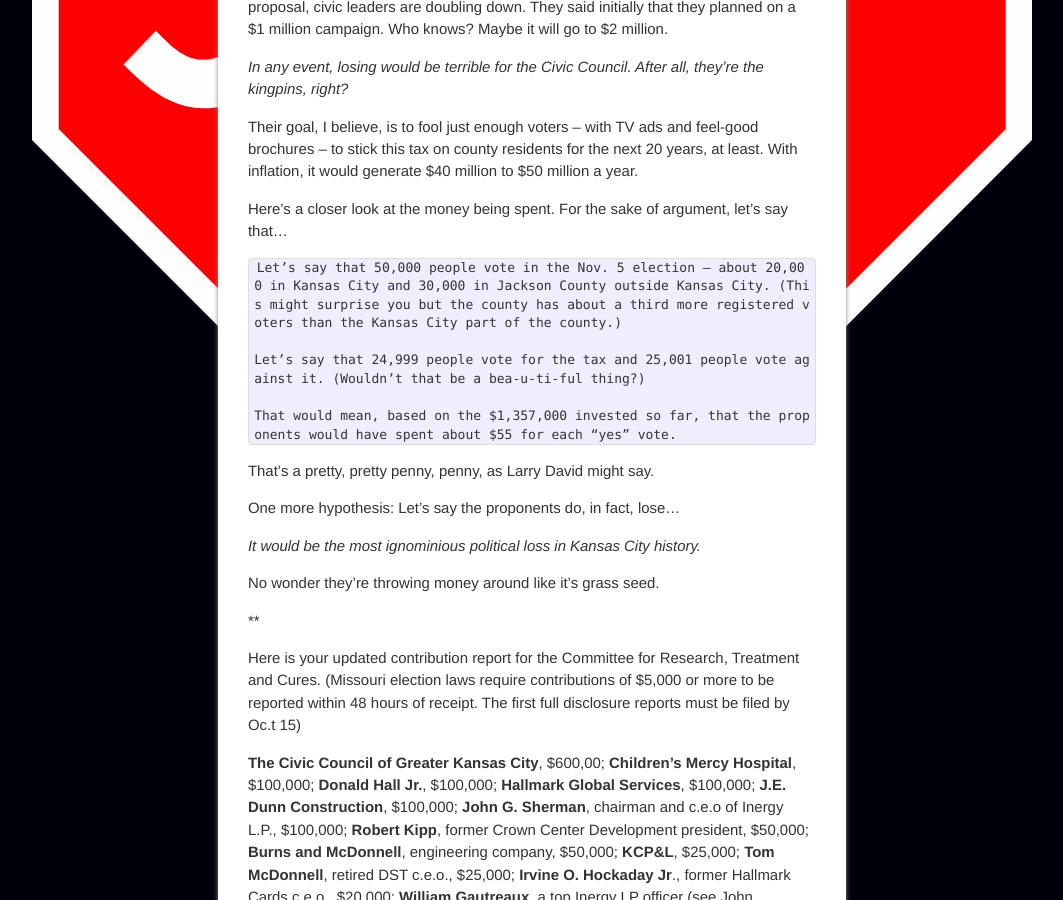
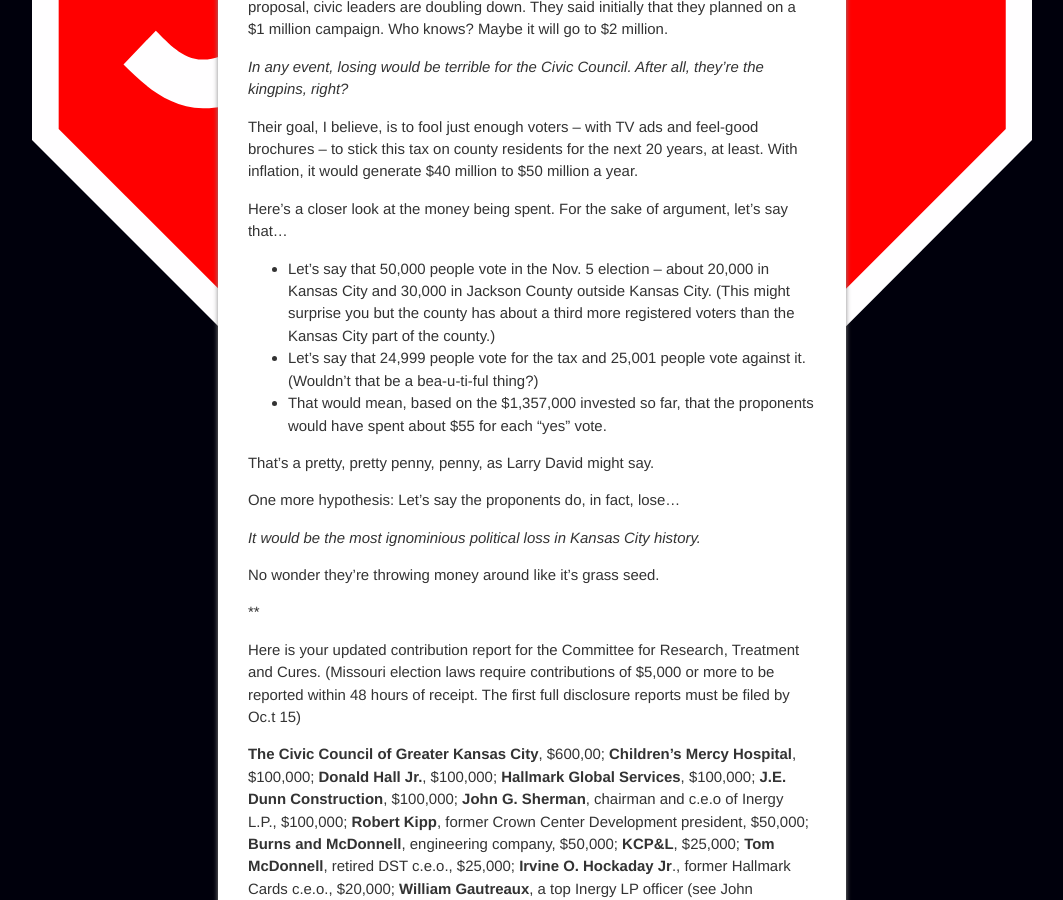
Before and after one commit to jiko/stopabadcure, a Jekyll site: the page built from _posts/2013-10-03-this-is-getting-obscene.md, in a window 1280 px wide and 900 px high, scrolled down 567 px. Shown: the whole window, without its empty margins (108-1171 px from the left). Built offline with Jekyll 4.4.1, drawn with Linux system fonts in a browser that asks for light colours; Markdown is read by kramdown in place of the engine named in the settings.

Commit message:
Updated 2013-10-03-this-is-getting-obscene.md

```diff
--- a/_posts/2013-10-03-this-is-getting-obscene.md
+++ b/_posts/2013-10-03-this-is-getting-obscene.md
@@ -21,11 +21,13 @@
 
 Here's a closer look at the money being spent. For the sake of argument, let's say that...
 
-    Let’s say that 50,000 people vote in the Nov. 5 election – about 20,000 in Kansas City and 30,000 in Jackson County outside Kansas City. (This might surprise you but the county has about a third more registered voters than the Kansas City part of the county.)
+<ul>
+<li>Let’s say that 50,000 people vote in the Nov. 5 election – about 20,000 in Kansas City and 30,000 in Jackson County outside Kansas City. (This might surprise you but the county has about a third more registered voters than the Kansas City part of the county.)</li>
 
-    Let’s say that 24,999 people vote for the tax and 25,001 people vote against it. (Wouldn’t that be a bea-u-ti-ful thing?)
+<li>Let’s say that 24,999 people vote for the tax and 25,001 people vote against it. (Wouldn’t that be a bea-u-ti-ful thing?)</li>
 
-    That would mean, based on the $1,357,000 invested so far, that the proponents would have spent about $55 for each “yes” vote.
+<li>That would mean, based on the $1,357,000 invested so far, that the proponents would have spent about $55 for each “yes” vote.</li>
+</ul>
 
 That’s a pretty, pretty penny, penny, as Larry David might say.
 
```
